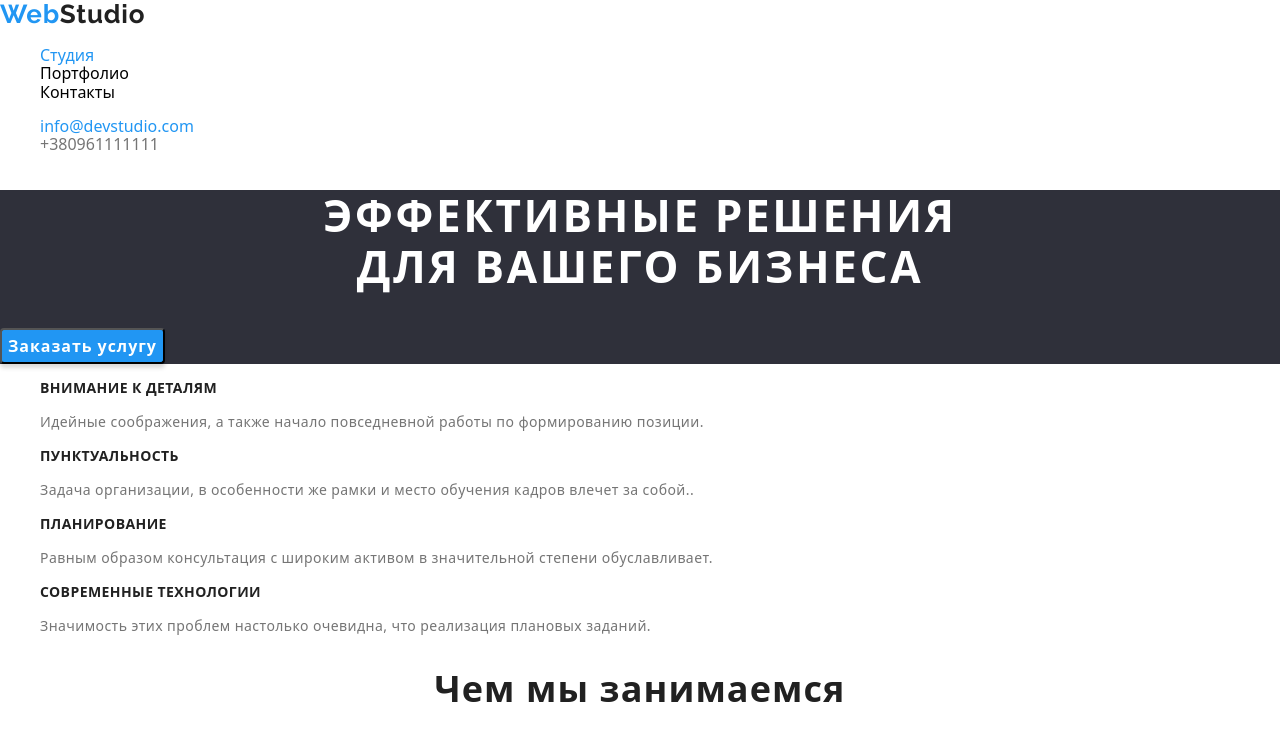
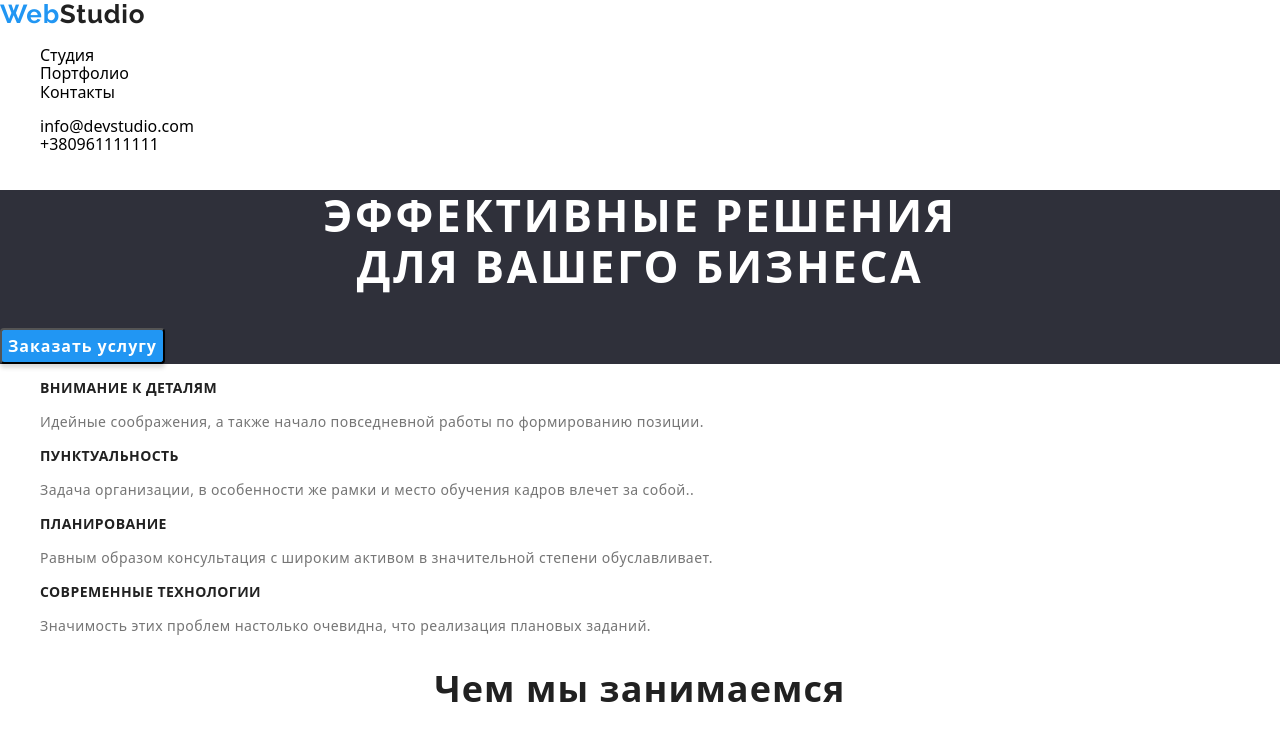
Before and after one commit to VLADIMIR1986KOSYAKOV/goit-markup-hw-02, a plain HTML site: page index.html in a window 1280 px wide. Shown: the top 736 px of the page. Drawn offline with nearby package versions, Linux system fonts and the light colour scheme; files whose address does not match are found by name.

Commit message:
стилизирует

```diff
--- a/css/style.css
+++ b/css/style.css
@@ -58,20 +58,14 @@ body {
     color: inherit;
 }
 
-.link-mailto {
-    color: #2196F3;
-}
-
+.link-mailto,
 .link-tel {
     color: #757575;
 }
 
-.link-studio {
-    color: #2196F3;
-}
-
-.link:hover,
-.link:focus {
+.link:hover
+.link:focus
+{
   color: var(--accent-color);
 }
 
--- a/index.html
+++ b/index.html
@@ -17,14 +17,14 @@
         <nav>
             <a class="link" href="/" target="_blank" rel="noopener noreferrer"><span class="logo"><span class="logo-web">Web</span>Studio</span></a>
             <ul class="list">
-                <li><a class="link" href=""><span class="link-studio">Студия</span></a></li>
+                <li><a class="link" href="./index.html" target="_blank">Студия</a></li>
                 <li><a class="link" href="">Портфолио</a></li>
                 <li><a class="link" href="">Контакты</a></li>
             </ul>
         </nav>
         <ul class="list">
-            <li><a class="link" href="mailto:info@devstudio.com"><span class="link-mailto">info@devstudio.com</span></a></li>
-            <li><a class="link" href="tel:+380961111111"><span class="link-tel">+380961111111</span></a></li>
+            <li><a class="link" href="mailto:info@devstudio.com">info@devstudio.com</a></li>
+            <li><a class="link" href="tel:+380961111111">+380961111111</a></li>
         </ul>
     </header>
     <main>
```
Also changed, not shown: portfolio.html (+1 -1 lines).
